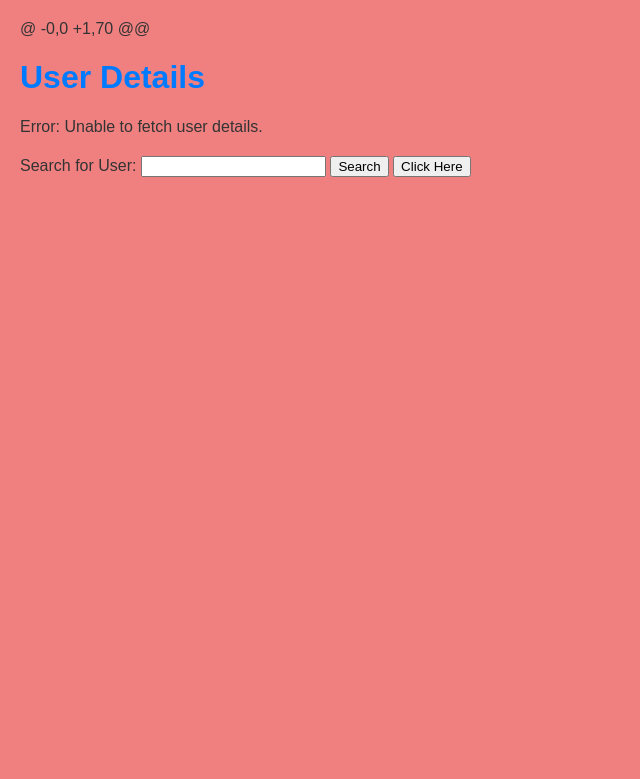
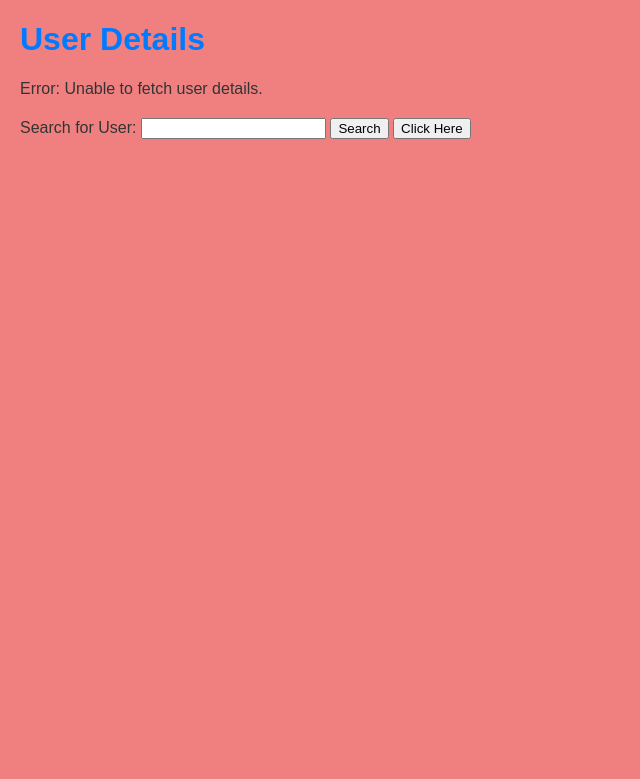
Before and after one commit to ArpiRK/GITHub-dashboard, a Flask app: page /user_details in a window 1280 px wide. Shown: the top 779 px of the page, without its empty margins (0-640 px from the left). Run offline with Flask 3, Linux system fonts and the light colour scheme.

Commit message:
Updated code

```diff
--- a/Dashboard/templates/user_details.html
+++ b/Dashboard/templates/user_details.html
@@ -1,4 +1,4 @@
-@ -0,0 +1,70 @@
+
 
 <!DOCTYPE html>
 <html lang="en">
```
